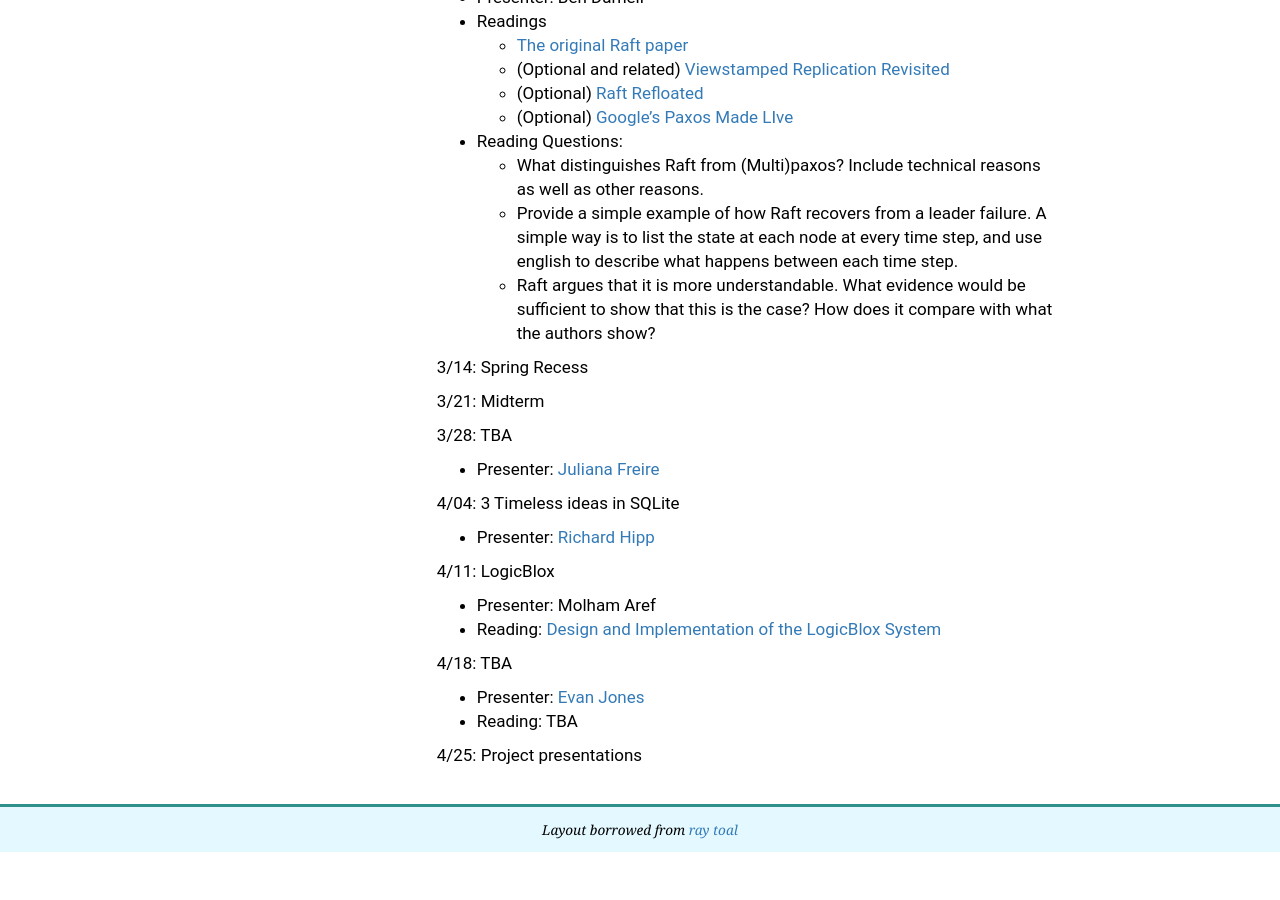
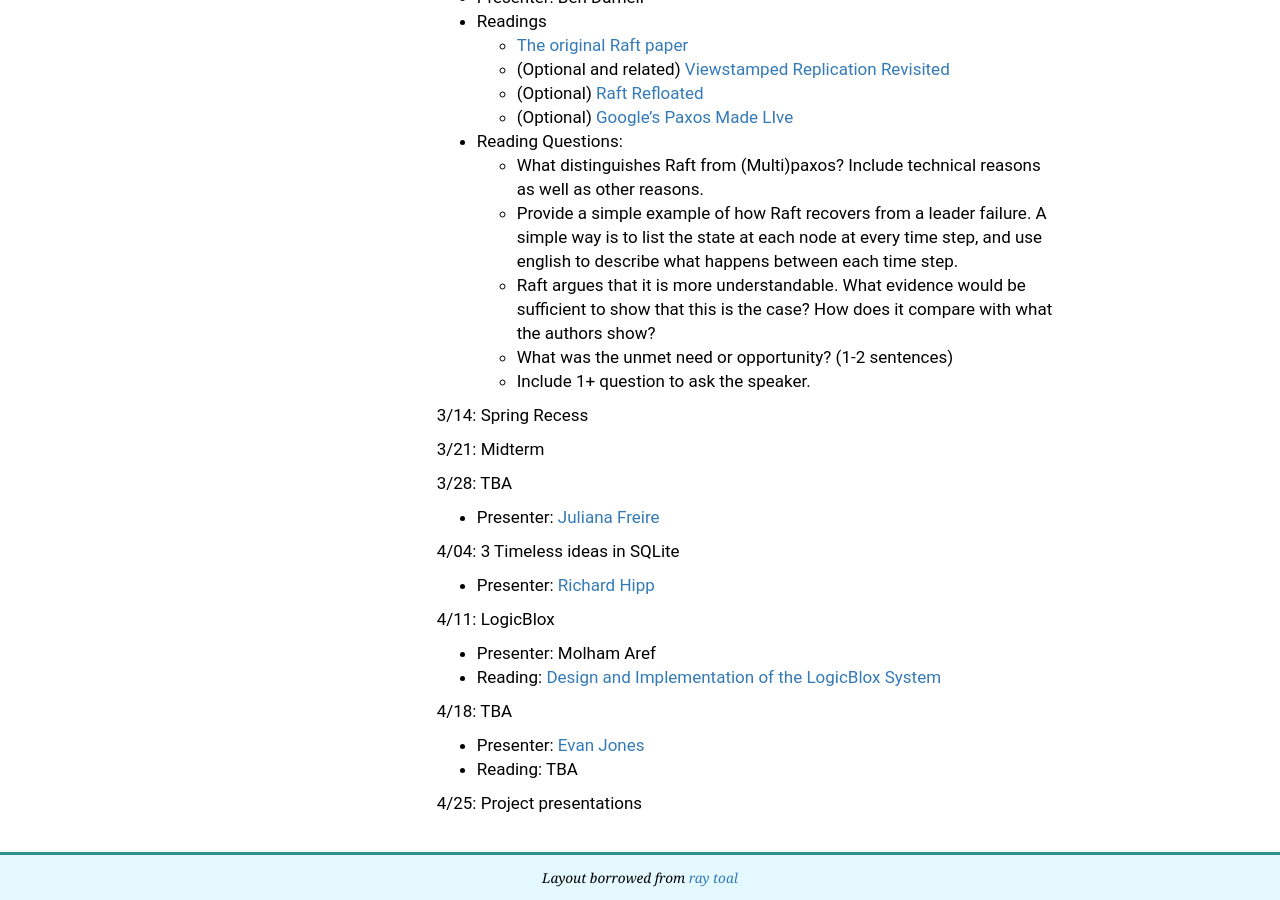
Before and after one commit to columbiadb/columbiadb.github.io, a Jekyll site: the page built from index.md, in a window 1280 px wide and 900 px high, scrolled down 2888 px. Built offline with Jekyll 4.4.1, drawn with Linux system fonts in a browser that asks for light colours; before the commit the page ends 3740 px from its top, so only the background shows below that.

Commit message:
lazy commit msg

```diff
--- a/index.md
+++ b/index.md
@@ -111,6 +111,8 @@ Students are expected to actively participate in discussions.
   * What distinguishes Raft from (Multi)paxos?  Include technical reasons as well as other reasons.
   * Provide a simple example of how Raft recovers from a leader failure.  A simple way is to list the state at each node at every time step, and use english to describe what happens between each time step.
   * Raft argues that it is more understandable.  What evidence would be sufficient to show that this is the case?  How does it compare with what the authors show?
+  * What was the unmet need or opportunity? (1-2 sentences)
+  * Include 1+ question to ask the speaker.
 
 3/14: Spring Recess
 
```
